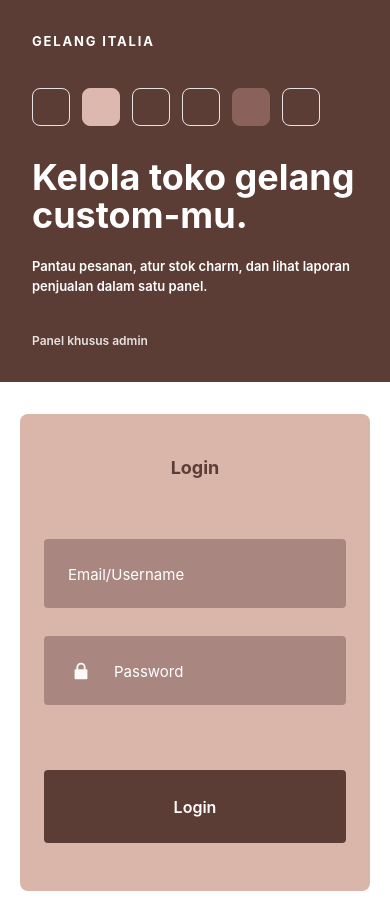
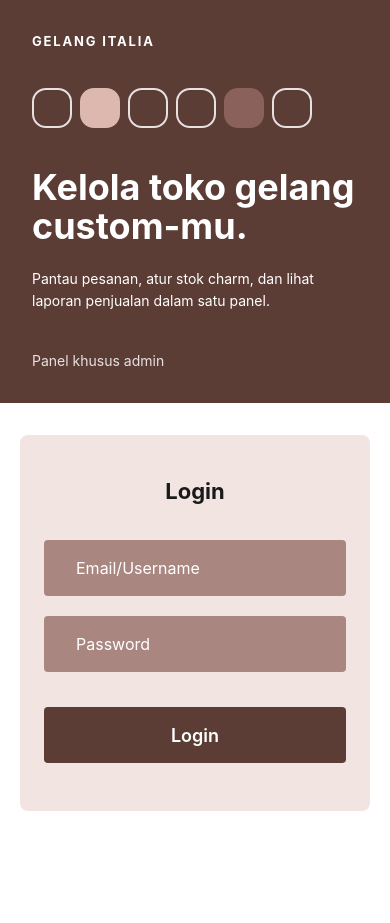
Before and after one commit to syafrinaazh/PBL-Italian-Bracelet, a Next.js app: page /login in a window 390 px wide. After the commit the page ends 844 px from the top, so only its background shows below. Built offline with nearby package versions, Linux system fonts and the light colour scheme.

Commit message:
Perbaiki tampilan sidebar dan card komponen

```diff
--- a/app/(auth)/login/login.module.css
+++ b/app/(auth)/login/login.module.css
@@ -5,6 +5,9 @@
   --rose: #8a625b;
   --ink: #1a1a1a;
   --paper: #ffffff;
+
+  /* 1 unit = 1px di layar 1920px, mengecil proporsional di layar lebih kecil */
+  --u: calc(100vw / 1920);
 
   font-family: "Inter", "Segoe UI", Arial, sans-serif;
   color: var(--ink);
@@ -22,7 +25,7 @@
   flex: 1.1;
   background: var(--brown);
   color: #fff;
-  padding: 65px;
+  padding: calc(80 * var(--u));
   display: flex;
   flex-direction: column;
   justify-content: space-between;
@@ -30,27 +33,23 @@
 }
 
 .brand {
-  font-size: 13px;
+  font-size: max(10px, calc(13 * var(--u)));
   letter-spacing: 0.14em;
   font-weight: 700;
   text-transform: uppercase;
 }
 
-.mid {
-  margin-top: auto;
-}
-
 .swatches {
   display: flex;
-  gap: 12px;
-  margin-bottom: 32px;
+  gap: calc(8 * var(--u));
+  margin-bottom: calc(40 * var(--u));
 }
 
 .swatches span {
-  width: 38px;
-  height: 38px;
-  border: 1.5px solid rgba(255, 255, 255, 0.85);
-  border-radius: 8px;
+  width: calc(64 * var(--u));
+  height: calc(64 * var(--u));
+  border: 2px solid rgba(255, 255, 255, 0.85);
+  border-radius: calc(14 * var(--u));
 }
 
 .swatches .s2 {
@@ -64,26 +63,25 @@
 }
 
 .hero h1 {
-  font-size: clamp(36px, 3.1vw, 60px);
+  font-size: max(28px, calc(59 * var(--u)));
   line-height: 1.08;
   font-weight: 700;
-  max-width: 400px;
+  max-width: calc(400 * var(--u));
   margin: 0;
 }
 
 .hero p {
-  font-size: 13px;
-  line-height: 1.5;
-  font-weight: 600;
-  margin: 22px 0 0;
-  max-width: 400px;
+  font-size: max(12px, calc(18 * var(--u)));
+  line-height: 1.6;
+  font-weight: 400;
+  margin: calc(22 * var(--u)) 0 0;
+  max-width: calc(400 * var(--u));
 }
 
 .hero small {
-  font-size: 12px;
-  font-weight: 600;
+  font-size: max(10px, calc(14 * var(--u)));
+  font-weight: 400;
   opacity: 0.85;
-  margin-top: 80px;
 }
 
 /* ---------- Sisi kanan (panel + kartu) ---------- */
@@ -93,40 +91,41 @@
   display: flex;
   align-items: center;
   justify-content: center;
-  padding: 40px 83px;
+  padding: calc(40 * var(--u)) calc(83 * var(--u));
   min-height: 100vh;
 }
 
 .card {
   width: 100%;
-  max-width: 750px;
-  background: var(--blush);
+  max-width: calc(620 * var(--u));
+  background: #f2e4e0;
   border-radius: 8px;
-  padding: 56px 50px 100px;
+  padding: calc(56 * var(--u)) calc(50 * var(--u)) calc(73 * var(--u));
   display: flex;
   flex-direction: column;
   align-items: center;
 }
 
 .card h2 {
-  font-size: 18px;
+  font-size: max(16px, calc(28 * var(--u)));
   font-weight: 700;
-  color: var(--brown);
-  margin: 0 0 58px;
+  color: var(--ink);
+  margin: 0 0 calc(46 * var(--u));
 }
 
 .form {
   width: 100%;
   display: flex;
   flex-direction: column;
-  gap: 28px;
+  gap: calc(38 * var(--u));
 }
 
 .field {
   position: relative;
   background: var(--mauve);
   border-radius: 4px;
-  height: 69px;
+  height: calc(92 * var(--u));
+  min-height: 44px;
 }
 
 .field input {
@@ -134,30 +133,36 @@
   height: 100%;
   background: transparent;
   border: 0;
+  border-radius: inherit;
   outline: 0;
   color: #fff;
-  font-size: 16px;
-  padding: 0 24px;
+  font-size: max(14px, calc(22 * var(--u)));
+  padding: 0 calc(32 * var(--u));
   font-family: inherit;
 }
 
 .pw input {
-  padding-left: 70px;
+  padding-left: calc(32 * var(--u));
 }
 
 .field input::placeholder {
   color: #fff;
   opacity: 1;
-  font-size: 15px;
+  font-size: max(14px, calc(22 * var(--u)));
+}
+
+/* Fix autofill Chrome (biar tidak jadi biru muda) */
+.field input:-webkit-autofill,
+.field input:-webkit-autofill:hover,
+.field input:-webkit-autofill:focus {
+  -webkit-text-fill-color: #fff;
+  caret-color: #fff;
+  box-shadow: 0 0 0 1000px var(--mauve) inset;
+  transition: background-color 9999s ease-in-out 0s;
 }
 
 .icon {
-  position: absolute;
-  left: 26px;
-  top: 50%;
-  transform: translateY(-50%);
-  width: 22px;
-  height: 22px;
+  display: none;
 }
 
 .field:focus-within {
@@ -172,23 +177,28 @@
   text-align: center;
 }
 
+.msg:empty {
+  display: none;
+}
+
 .actions {
   width: 100%;
   display: flex;
   flex-direction: column;
   align-items: center;
-  margin-top: 23px;
+  margin-top: calc(35 * var(--u));
 }
 
 .btn {
   width: 100%;
-  max-width: 608px;
-  height: 73px;
+  max-width: calc(455 * var(--u));
+  height: calc(96 * var(--u));
+  min-height: 44px;
   background: var(--brown);
   color: #fff;
   border: 0;
   border-radius: 4px;
-  font-size: 16px;
+  font-size: max(14px, calc(24 * var(--u)));
   font-weight: 600;
   font-family: inherit;
   cursor: pointer;
@@ -206,6 +216,7 @@
 /* ---------- Layar kecil ---------- */
 @media (max-width: 860px) {
   .page {
+    --u: 1px;
     flex-direction: column;
   }
 
@@ -218,12 +229,23 @@
     padding: 32px;
   }
 
-  .mid {
+  .hero .mid {
     margin: 36px 0;
   }
 
-  .hero small {
-    margin-top: 0;
+  .swatches span {
+    width: 40px;
+    height: 40px;
+  }
+
+  .hero h1 {
+    font-size: 36px;
+    max-width: 400px;
+  }
+
+  .hero p {
+    font-size: 14px;
+    max-width: 400px;
   }
 
   .panel {
@@ -231,6 +253,31 @@
   }
 
   .card {
+    max-width: 620px;
     padding: 40px 24px 48px;
   }
+
+  .card h2 {
+    font-size: 22px;
+    margin-bottom: 32px;
+  }
+
+  .form {
+    gap: 20px;
+  }
+
+  .field {
+    height: 56px;
+  }
+
+  .field input,
+  .field input::placeholder {
+    font-size: 16px;
+  }
+
+  .btn {
+    max-width: 100%;
+    height: 56px;
+    font-size: 18px;
+  }
 }
```
Also changed, not shown: app/dashboard/dashboard.module.css (+57 -12 lines).
